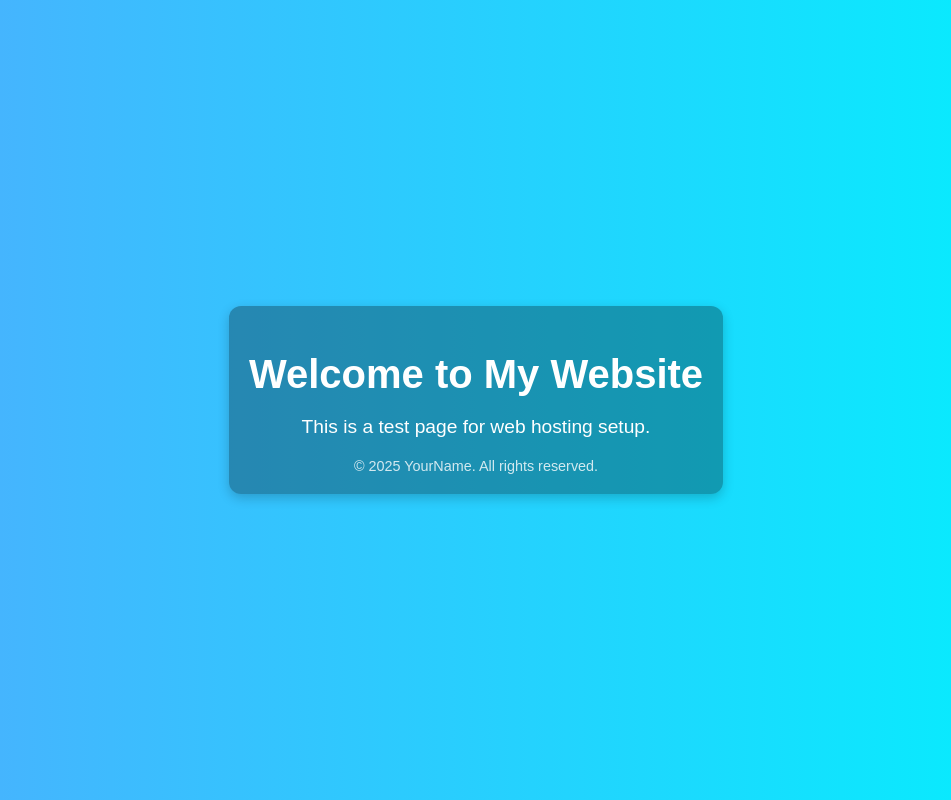
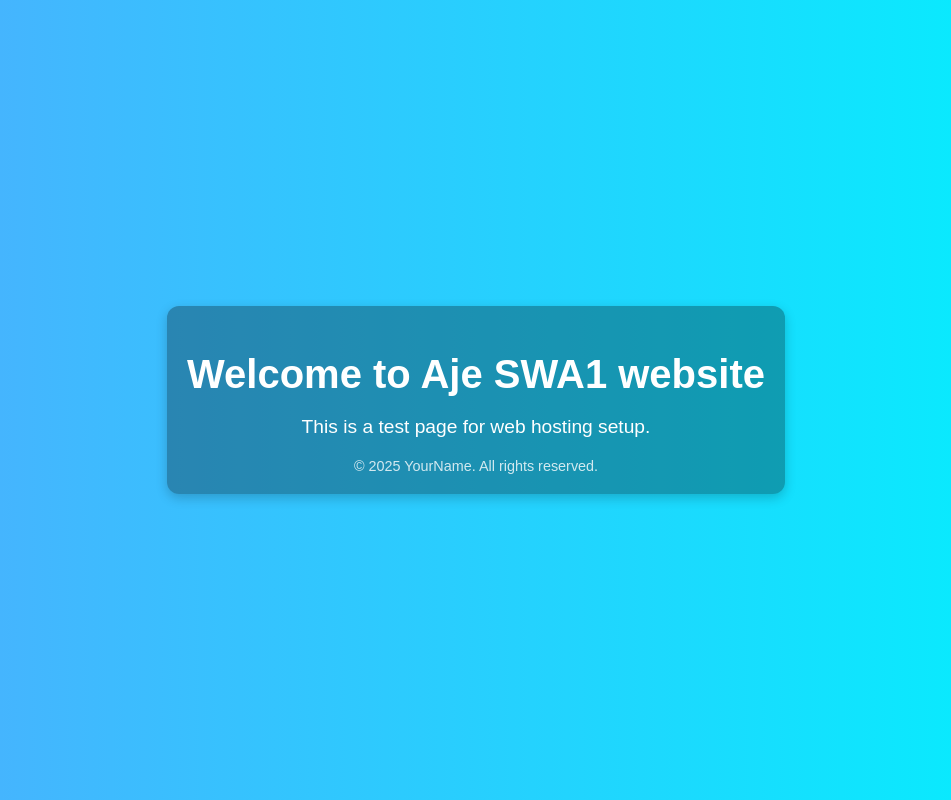
Before and after one commit to DevxAje/swa1, a plain HTML site: page index.html in a window 1280 px wide. Shown: the whole page, without its empty margins (164-1115 px from the left). Drawn offline with Linux system fonts and the light colour scheme.

Commit message:
Update index.html

```diff
--- a/index.html
+++ b/index.html
@@ -43,7 +43,7 @@
 </head>
 <body>
     <div class="container">
-        <h1>Welcome to My Website</h1>
+        <h1>Welcome to Aje SWA1 website</h1>
         <p>This is a test page for web hosting setup.</p>
         <footer>© 2025 YourName. All rights reserved.</footer>
     </div>
```
